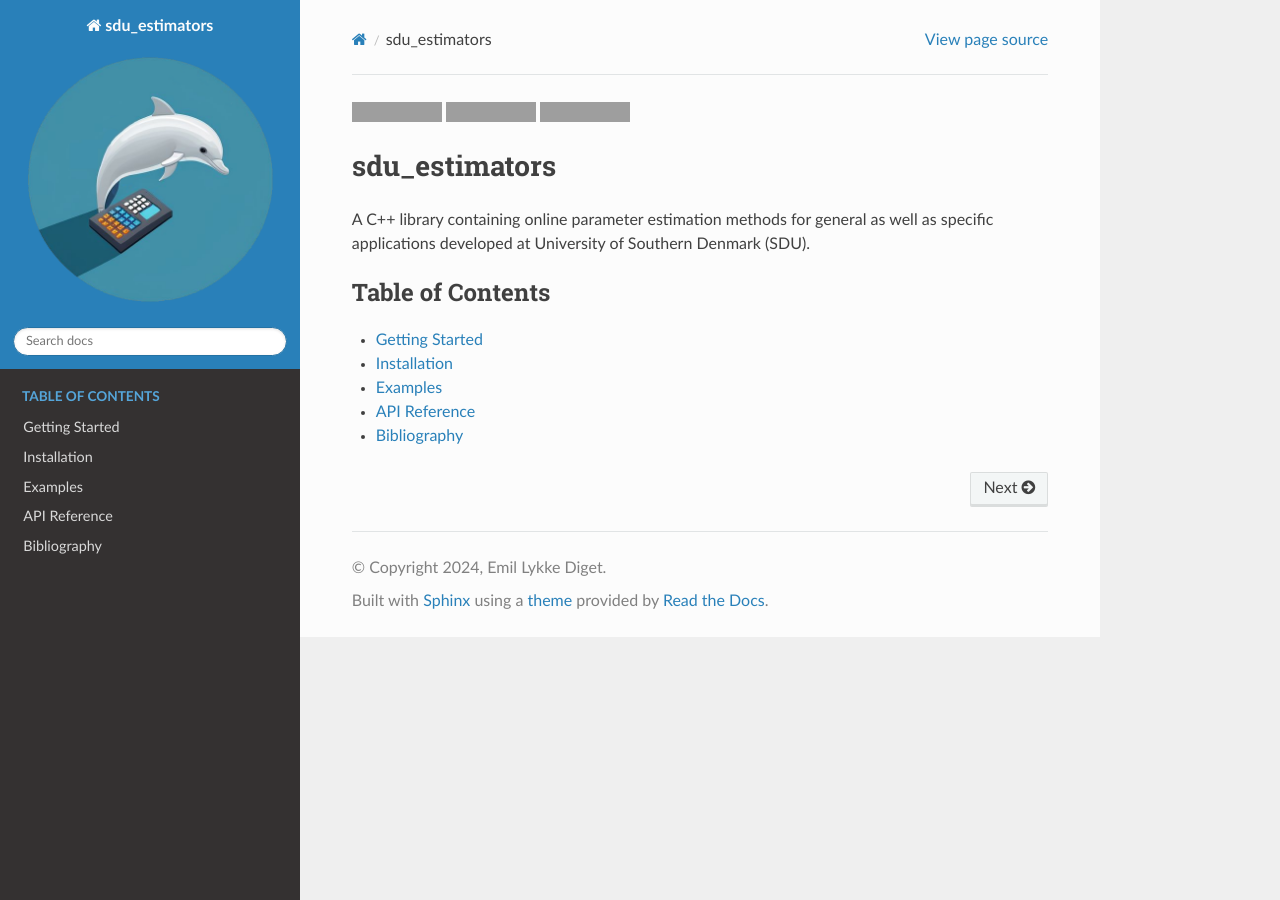
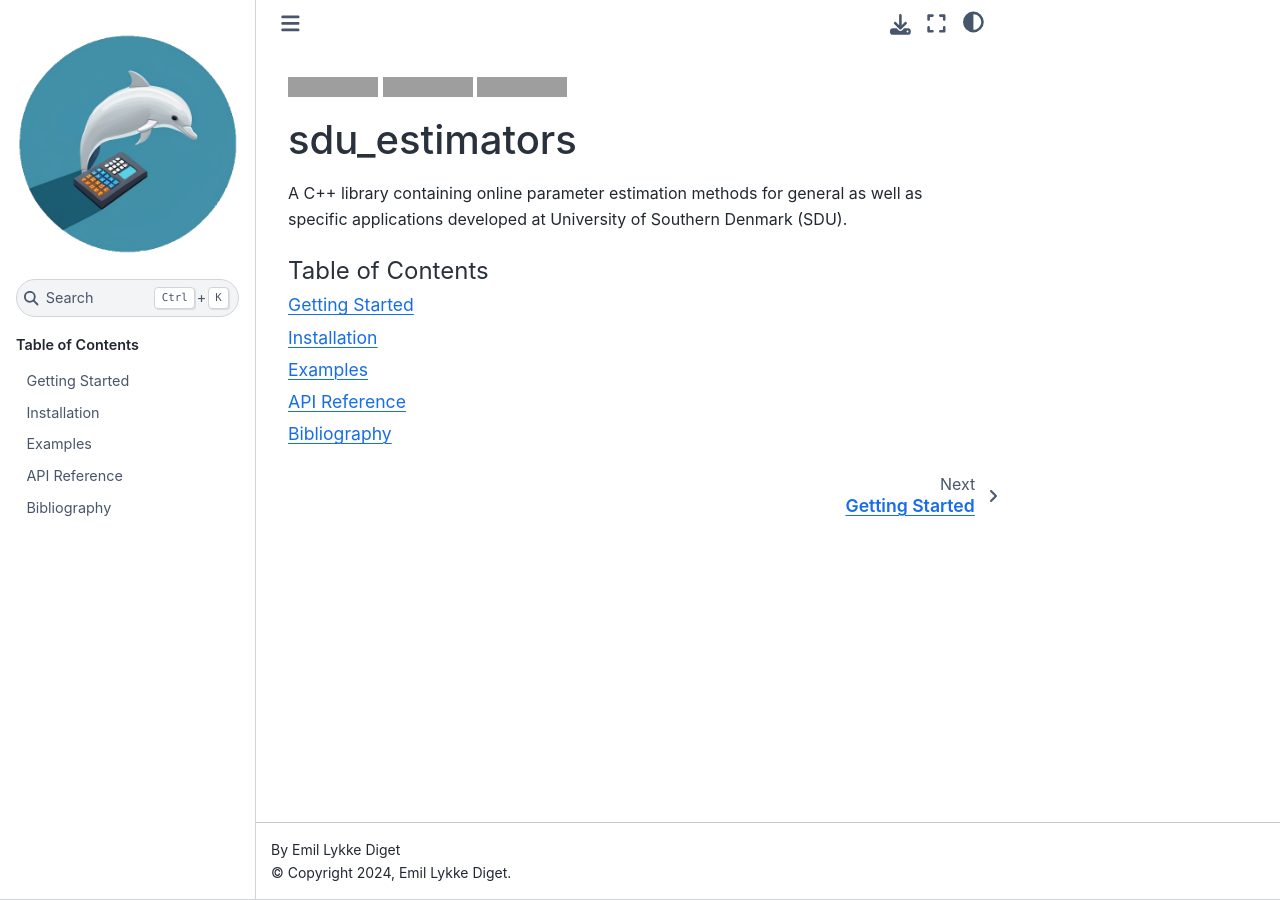
Before and after one commit to SDU-Robotics/sdu_estimators, a Sphinx documentation site: the page built from doc/index.rst, in a window 1280 px wide. Built offline with Sphinx 7.4.7 and the Sphinx Book theme 1.1.4, drawn with Linux system fonts in a browser that asks for light colours; grey boxes are pictures that could not be loaded.

Commit message:
Changed theme

```diff
--- a/doc/conf.py
+++ b/doc/conf.py
@@ -78,8 +78,8 @@ master_doc = 'index'
 # The theme to use for HTML and HTML Help pages.  See the documentation for
 # a list of builtin themes.
 #
-html_theme = "sphinx_rtd_theme"
-# html_theme = "sphinx_book_theme"
+# html_theme = "sphinx_rtd_theme"
+html_theme = "sphinx_book_theme"
 
 # Add any paths that contain custom static files (such as style sheets) here,
 # relative to this directory. They are copied after the builtin static files,
```
